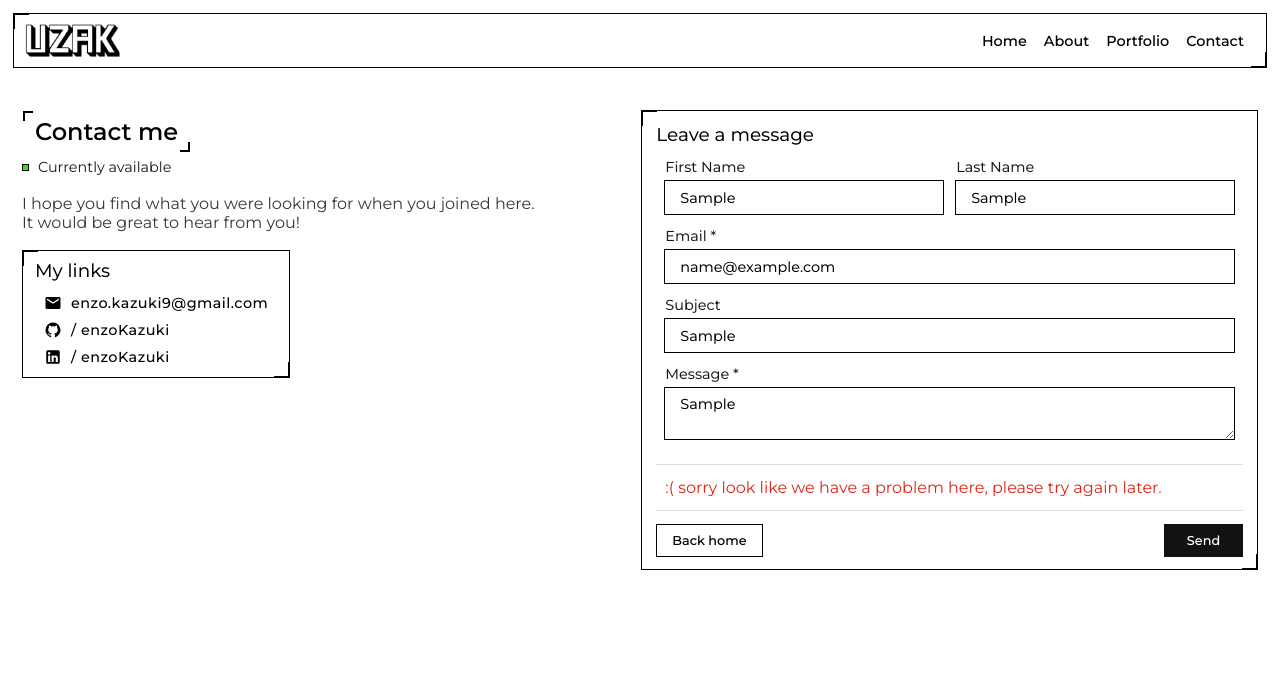
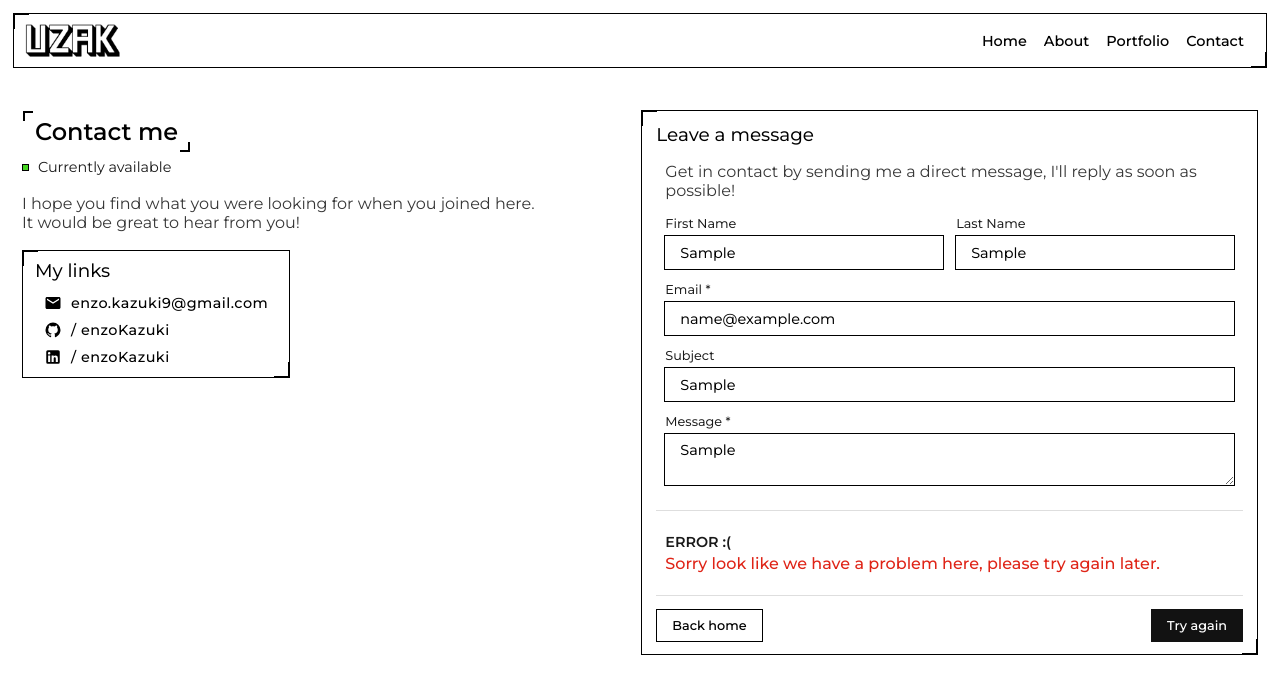
Before and after one commit to enzoKazuki/uzaktech.web, a Next.js app: page /contact in a window 1280 px wide. Both pictures are taken after typing "Sample", "Sample", "name@example.com", "Sample", "Sample" into the empty fields and a click on the button "Send". Shown: the top 694 px of the page. Built offline with nearby package versions, Linux system fonts and the light colour scheme; no server answers.

Commit message:
better status for the contactmessage form & small style adjustments

```diff
--- a/src/components/ContactMessageForm/index.tsx
+++ b/src/components/ContactMessageForm/index.tsx
@@ -5,8 +5,8 @@ import * as tx from "@/styles/primitive/text";
 import * as wp from "@/styles/primitive/wrapper";
 import { ButtonLink, Input, Textarea } from "@/components";
 import { Button } from "@/styles/primitive/button";
-import { SubmitEvent, useState } from "react";
-import { emailRegexp, emailTestRegexp, nameRegexp } from "@/utils";
+import { MouseEvent, SubmitEvent, useState } from "react";
+import { emailRegexp, emailTestRegexp, nameRegexp, objectsEqual } from "@/utils";
 import { FormProvider } from "@/context";
 import { api, ContactMessageEndpoint } from "@/services";
 
@@ -16,6 +16,8 @@ export const ContactMessageForm = () => {
 
 	const submitMessage = async (e: SubmitEvent) => {
 		e.preventDefault();
+
+		if (messageStatus == "sent") return;
 
 		setSubmitFallback(true);
 
@@ -33,20 +35,29 @@ export const ContactMessageForm = () => {
 
 		setSubmitFallback(null);
 
-		if (response.status == 201) {
-			setMessageStatus("sent");
-		}
-		else {
-			setMessageStatus("error");
-		}
+		if (response.status == 201) setMessageStatus("sent");
+		else return setMessageStatus("error");
+	}
+
+	const clearForm = (e: MouseEvent<HTMLButtonElement>) => {
+		e.preventDefault();
+
+		const { form } = e.currentTarget;
+
+		form?.reset();
+		setMessageStatus("to_send");
 	}
 
 	return (
-		<bx.Box $width="100%" $padding="13px 15px" $gap="9px">
+		<bx.Box $width="100%" $padding="13px 15px" $gap="13px">
+			<tx.P $size="xviii" $weight="450">Leave a message</tx.P>
+
+			<wp.Col $pad="3px 9px" $gap="13px">
+				<tx.P $opc={0.79}>Get in contact by sending me a direct message, I'll reply as soon as possible!</tx.P>
+			</wp.Col>
+
 			<FormProvider onSubmit={submitMessage}>
-				<tx.P $size="xviii" $weight="450">Leave a message</tx.P>
-
-				<wp.Col $pad="12px 9px" $gap="13px">
+				<wp.Col $pad="0 9px 12px" $gap="13px">
 					<wp.Row $gap="13px" $dSize={["100%"]} $breakAt={4}>
 						<Input label="First Name" name="first_name" regex={nameRegexp} scaleToRoot $width="100%" placeholder="e.g. John" />
 
@@ -77,10 +88,10 @@ export const ContactMessageForm = () => {
 				{messageStatus != "to_send" &&
 					<>
 						<wp.Division $orientation={1} $margin="13px 0" />
-						<wp.Col $pad="0 9px" $gap="3px">
+						<wp.Col $pad="9px 9px" $gap="3px">
 							{messageStatus == "sent" &&
 								<>
-									<tx.P $weight="600" $colorPreset="text" $size="xv" $opc={0.3}>
+									<tx.P $weight="600" $colorPreset="text" $size="xvi" $opc={0.9}>
 										SENT!
 									</tx.P>
 									<tx.P $weight="400" $opc={0.79}>
@@ -90,9 +101,14 @@ export const ContactMessageForm = () => {
 								</>
 							}
 							{messageStatus == "error" &&
-								<tx.P $colorPreset="redError">
-									:( sorry look like we have a problem here, please try again later.
-								</tx.P>
+								<>
+									<tx.P $weight="600" $colorPreset="text" $size="xvi" $opc={0.9}>
+										ERROR :(
+									</tx.P>
+									<tx.P $colorPreset="redError" $weight="500">
+										Sorry look like we have a problem here, please try again later.
+									</tx.P>
+								</>
 							}
 						</wp.Col>
 						<wp.Division $orientation={1} $margin="13px 0" />
@@ -106,9 +122,15 @@ export const ContactMessageForm = () => {
 						</ButtonLink>
 					}
 
-					<Button $fullMaxWidth="79px" type="submit" {...(submitFallback != null ? {disabled: submitFallback} : {})}>
-						Send
-					</Button>
+					{messageStatus != "to_send" ?
+						<Button type="button" onClick={clearForm}>
+							{messageStatus == "sent" ? "Send another message" : "Try again"}
+						</Button>
+					:
+						<Button $fullMaxWidth="79px" type="submit" {...(submitFallback != null ? {disabled: submitFallback} : {})}>
+							{submitFallback ? "sending..." : "Send"}
+						</Button>
+					}
 				</wp.Row>
 			</FormProvider>
 		</bx.Box>
--- a/src/context/form.tsx
+++ b/src/context/form.tsx
@@ -1,22 +1,28 @@
 "use client"
 
-import { ChangeEvent, ComponentPropsWithoutRef, createContext, FC, ReactNode, SubmitEvent, SyntheticEvent, useContext, useRef } from 'react';
+import { ChangeEvent, ComponentPropsWithoutRef, createContext, FC, ReactNode, SubmitEvent, useContext, useEffect, useRef, useState } from 'react';
 
 type Validator = () => boolean;
 
 export type FormContextType = {
-	register(validator: Validator): () => void
+	register(validator: Validator): () => void,
+	saveValue: (fd: FormData | null) => void
 }
 
 export type FormProviderType = {
 	children: ReactNode,
-	disableOnEmptiness?: boolean
+	disableOnEmptiness?: boolean,
+	checkSavedValue?: (newValue: Object, oldValue: Object | null) => void,
+	toSaveValue?: boolean
 } & ComponentPropsWithoutRef<"form">;
 
 export const FormContext = createContext<FormContextType | null>(null);
 
-export const FormProvider: FC<FormProviderType> = ({ children, onSubmit, disableOnEmptiness, ...props }) => {
+export const FormProvider: FC<FormProviderType> = ({ children, onSubmit, disableOnEmptiness, checkSavedValue, toSaveValue, ...props }) => {
 	const validators = useRef(new Set<Validator>());
+
+	const [savedValues, setSavedValues] = useState<Object | null>(null);
+	const [savedSubmitValues, setSavedSubmitValues] = useState<Object | null>(null);
 
 	const register = (validator: Validator) => {
 		validators.current.add(validator);
@@ -41,8 +47,11 @@ export const FormProvider: FC<FormProviderType> = ({ children, onSubmit, disable
 
 	const handleChange = (e: ChangeEvent<HTMLFormElement>) => {
 		const form = e.currentTarget;
+		const newFormObject = Object.fromEntries(new FormData(form).entries());
 
 		if (disableOnEmptiness) disableButton(form);
+
+		checkSavedValue?.(newFormObject, savedValues);
 
 		props.onChange?.(e);
 	}
@@ -51,6 +60,8 @@ export const FormProvider: FC<FormProviderType> = ({ children, onSubmit, disable
 		const form = e.currentTarget;
 
 		if (disableOnEmptiness) disableButton(form, true);
+
+		setSavedValues(null);
 
 		props.onReset?.(e);
 	}
@@ -68,10 +79,18 @@ export const FormProvider: FC<FormProviderType> = ({ children, onSubmit, disable
 		if (!isValid) return;
 
 		onSubmit?.(e);
+
+		setSavedSubmitValues(Object.fromEntries(new FormData(e.currentTarget).entries()));
 	}
 
+	useEffect(() => {
+		if (toSaveValue) {
+			setSavedValues(savedSubmitValues);
+		}
+	}, [toSaveValue, savedSubmitValues])
+
 	return (
-		<FormContext.Provider value={{register}}>
+		<FormContext.Provider value={{register, saveValue: setSavedValues}}>
 			<form onSubmit={handleSubmit} onReset={handleReset} onChange={handleChange} {...props}>
 				{children}
 			</form>
--- a/src/styles/global.ts
+++ b/src/styles/global.ts
@@ -48,7 +48,7 @@ export const GlobalStyle = createGlobalStyle`
 			//--height-header: 40px;
 			--height-btn-inp: 27px;
 			--height-btn-cta: 30px;
-			--height-btn: 27px;
+			--height-btn: 30px;
 		}
 	}
 
--- a/src/styles/primitive/section.ts
+++ b/src/styles/primitive/section.ts
@@ -40,11 +40,11 @@ export const Content = styled(Wrapper)`
 	}
 `;
 
-export const Label = styled(Span).attrs({$size: "xvi", $opc: 0.5, $lSpacing: "0.08em", $weight: 550, $margin: "0 0 -9px"})`
+export const Label = styled(Span).attrs({$size: "xvi", $opc: 0.5, $lSpacing: "0.08em", $weight: "550", $margin: "0 0 -9px"})`
 	text-transform: uppercase !important;
 `;
 
-export const Title = styled(Span).attrs({as: "h2", $size: "xxii", $weight: 550, $lineHeight: 1.2})``;
+export const Title = styled(Span).attrs({as: "h2", $size: "xxii", $weight: "550", $lineHeight: 1.2})``;
 
 export const Copy = styled(P).attrs({$opc: 0.79})`
 	max-width: ${(p) => p.$maxWidth ?? "39rem"};
--- a/src/styles/primitive/text.ts
+++ b/src/styles/primitive/text.ts
@@ -92,7 +92,7 @@ export const SmallInfo = styled(Span).attrs({$opc: 0.5, $size: "xv"})`
 export const Label = styled.label<TextProps>`
 	${(p) => defaultText(p)}
 
-	font-size: ${(p) => p.theme.fontSize.xvi};
+	font-size: ${(p) => p.theme.fontSize.xv};
 	cursor: ${(p) => p.$cursor ?? "default"};
 	color: ${(p) => p.$color ?? `rgba(${p.theme.colorsRgbC.text}, 0.9)`};
 	font-weight: ${(p) => p.$weight ?? 450};
--- a/src/utils/index.ts
+++ b/src/utils/index.ts
@@ -2,3 +2,4 @@ export * from "./checkEmptiness";
 export * from "./hexToRgb";
 export * from "./getToken";
 export * from "./regExp";
+export * from "./objectsEqual";
--- /dev/null
+++ b/src/utils/objectsEqual.ts
@@ -0,0 +1,42 @@
+export const objectsEqual = (a: any, b: any, emptyToNull = false): boolean => {
+	const normalize = (v: any): any => {
+		if (!emptyToNull) return v;
+
+		if (v == null) return null;
+
+		if (typeof v === "string") return v.trim() ? v : null;
+
+		if (Array.isArray(v)) return v.map(normalize);
+
+		if (typeof v === "object") {
+			const obj = Object.fromEntries(Object.entries(v).map(([k, val]) => [k, normalize(val)]));
+
+			return Object.values(obj).every(x => x == null) ? null : obj;
+		}
+
+		return v;
+	};
+
+	const eq = (x: any, y: any): boolean => {
+		x = normalize(x);
+		y = normalize(y);
+
+		if (Object.is(x, y)) return true;
+
+		if (Array.isArray(x) && Array.isArray(y))
+			return x.length === y.length && x.every((v, i) => eq(v, y[i]));
+
+		if (x && y && typeof x === "object" && typeof y === "object") {
+			const keys = Object.keys(x);
+
+			return (
+				keys.length === Object.keys(y).length &&
+				keys.every(k => k in y && eq(x[k], y[k]))
+			);
+		}
+
+		return false;
+	};
+
+	return eq(a, b);
+};
--- a/tsconfig.json
+++ b/tsconfig.json
@@ -15,7 +15,7 @@
 		"incremental": true,
 		"plugins": [
 			{
-			"name": "next"
+				"name": "next"
 			}
 		],
 		"paths": {
```
